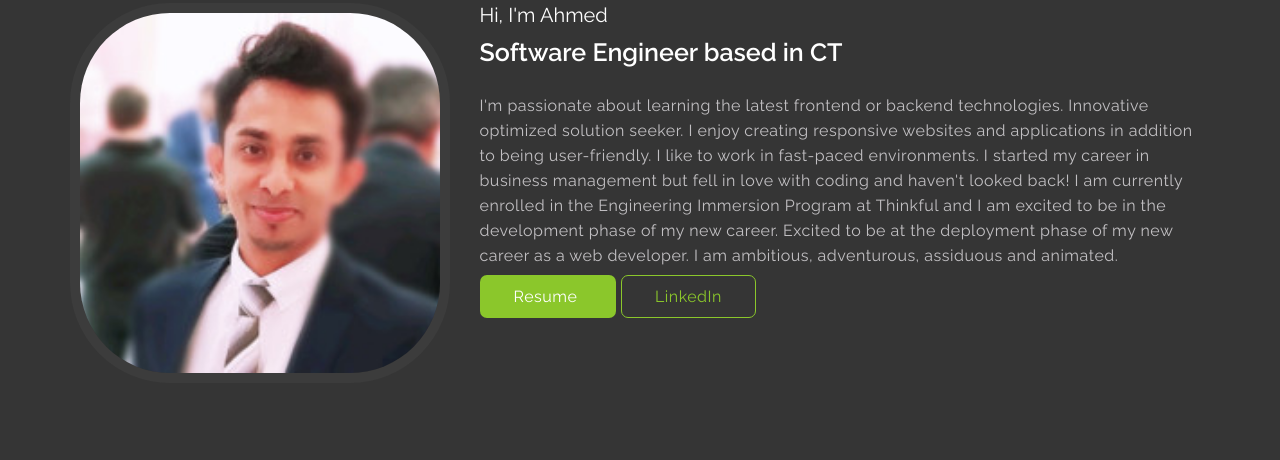
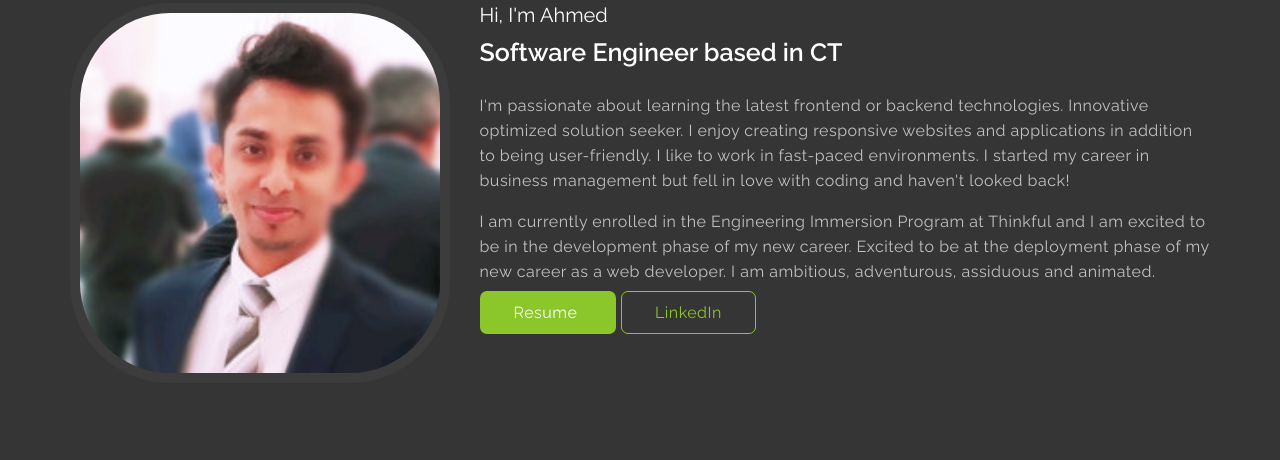
Before and after one commit to max7586/portfolio, a plain HTML site: page index.html in a window 1280 px wide. Shown: the part 997-1457 px from the top of the page. Drawn offline with nearby package versions, Linux system fonts and the light colour scheme.

Commit message:
breaking up body text into short paragraphs

```diff
--- a/index.html
+++ b/index.html
@@ -81,11 +81,14 @@
               creating responsive websites and applications in addition to being
               user-friendly. I like to work in fast-paced environments. I
               started my career in business management but fell in love with
-              coding and haven't looked back! I am currently enrolled in the
-              Engineering Immersion Program at Thinkful and I am excited to be
-              in the development phase of my new career. Excited to be at the
-              deployment phase of my new career as a web developer. I am
-              ambitious, adventurous, assiduous and animated.
+              coding and haven't looked back!
+            </p>
+            <p>
+              I am currently enrolled in the Engineering Immersion Program at
+              Thinkful and I am excited to be in the development phase of my new
+              career. Excited to be at the deployment phase of my new career as
+              a web developer. I am ambitious, adventurous, assiduous and
+              animated.
             </p>
             <p>
               <a
```
